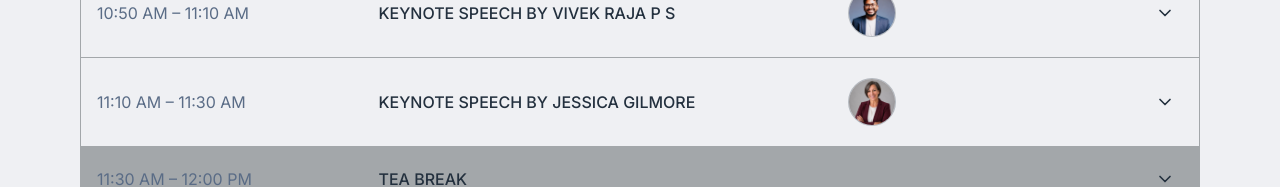
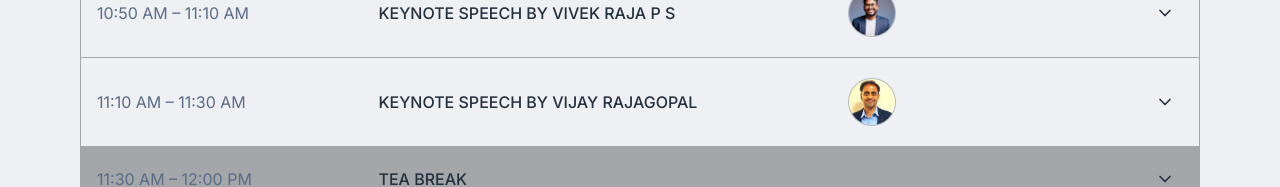
Before and after one commit to Ananyayk288/AWS-VVCE-Mysuru, a Next.js app: page /schedule in a window 1280 px wide. Shown: the part 714-901 px from the top of the page. Built offline with nearby package versions, Linux system fonts and the light colour scheme.

Commit message:
Update Keynote 3 speaker to Vijay Rajagopal in event schedule

```diff
--- a/src/components/AgendaSection.tsx
+++ b/src/components/AgendaSection.tsx
@@ -153,8 +153,8 @@ export const AgendaSection: React.FC<AgendaSectionProps> = ({ onOpenSchedule })
     },
     {
       time: '11:10 AM – 11:30 AM',
-      title: 'Keynote Speech by Jessica Gilmore',
-      speaker: { name: 'Jessica Gilmore', image: '/speakers/Jessica.jpg' },
+      title: 'Keynote Speech by Vijay Rajagopal',
+      speaker: { name: 'Vijay Rajagopal', image: '/speakers/vijay-rajagopal.jpg' },
     },
     { time: '11:30 AM – 12:00 PM', title: 'Tea Break', isBreak: true },
   ];
--- a/src/components/SchedulePage.tsx
+++ b/src/components/SchedulePage.tsx
@@ -122,17 +122,17 @@ export const SchedulePage: React.FC<SchedulePageProps> = ({ onNavigateHome }) =>
     },
     {
       kind: 'simple',
-      id: 'keynote-jessica',
+      id: 'keynote-vijay',
       time: '11:10 AM – 11:30 AM',
-      title: 'Keynote Speech by Jessica Gilmore',
-      description: 'Keynote address by Jessica Gilmore on developer communities, global cloud ecosystems, and empowering builder communities.',
+      title: 'Keynote Speech by Vijay Rajagopal',
+      description: 'Keynote address by Vijay Rajagopal exploring enterprise conversational and agentic AI adoption, cloud transformation, and real-world deployment at scale.',
       speakers: [
         {
-          name: 'Jessica Gilmore',
-          role: 'Manager, Community Groups',
-          company: 'Amazon',
-          image: '/speakers/Jessica.jpg',
-          linkedin: 'https://www.linkedin.com/in/jessicagilmore1/',
+          name: 'Vijay Rajagopal',
+          role: 'Growth Leader | GTM, Revenue & Partnerships | Agentic AI',
+          company: 'Nugget (Nugget by Zomato)',
+          image: '/speakers/vijay-rajagopal.jpg',
+          linkedin: 'https://www.linkedin.com/in/vijayrajagopal/',
         },
       ],
     },
```
